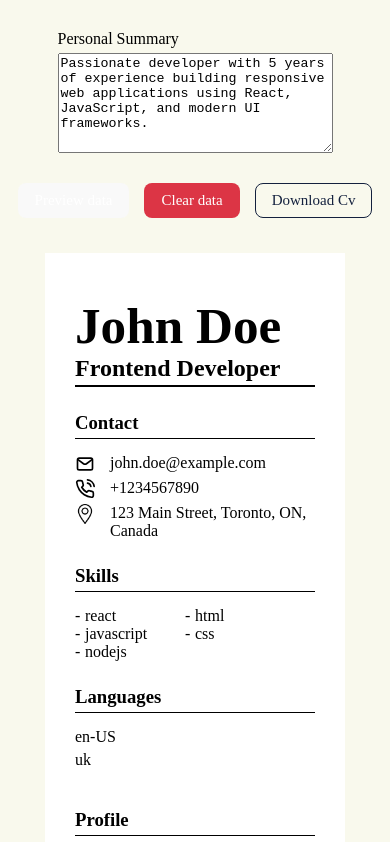
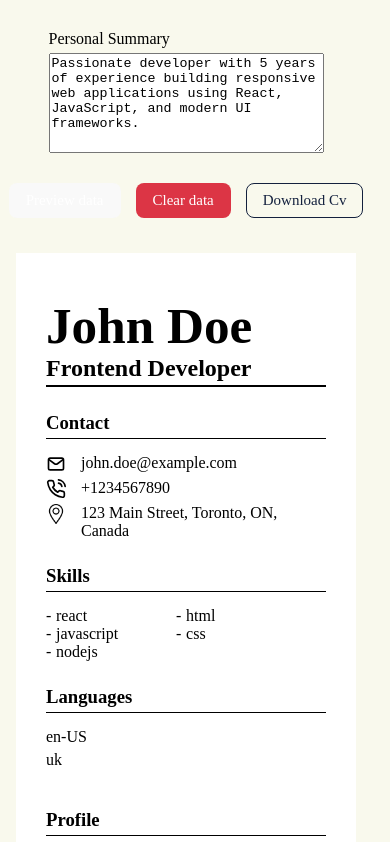
Before and after one commit to alinakotlovets/CV-Application, a React (Vite) app: page / in a window 390 px wide. Shown: the part 1140-1982 px from the top of the page. Built offline with nearby package versions, Linux system fonts and the light colour scheme.

Commit message:
change size of section,and edit input on mobile

```diff
--- a/src/App.css
+++ b/src/App.css
@@ -53,11 +53,11 @@
   }
 
   .cv-builder-left-box{
-    width: 300px;
+    width: 95%;
   }
 
   .cv-builder-right-box{
-    width: 300px;
+    width: 95%;
   }
   input{
     width: 275px;
--- a/src/renderInputsForms.css
+++ b/src/renderInputsForms.css
@@ -154,9 +154,16 @@
         min-height: 80px;
     }
 
-
     .btn-sm{
         padding: 0.3rem 0.8rem;
     }
 
+    .input-edit {
+        width: 150px !important;
+    }
+
+    .edit-form-btns-box{
+        gap: 12px;
+    }
+
 }
```
